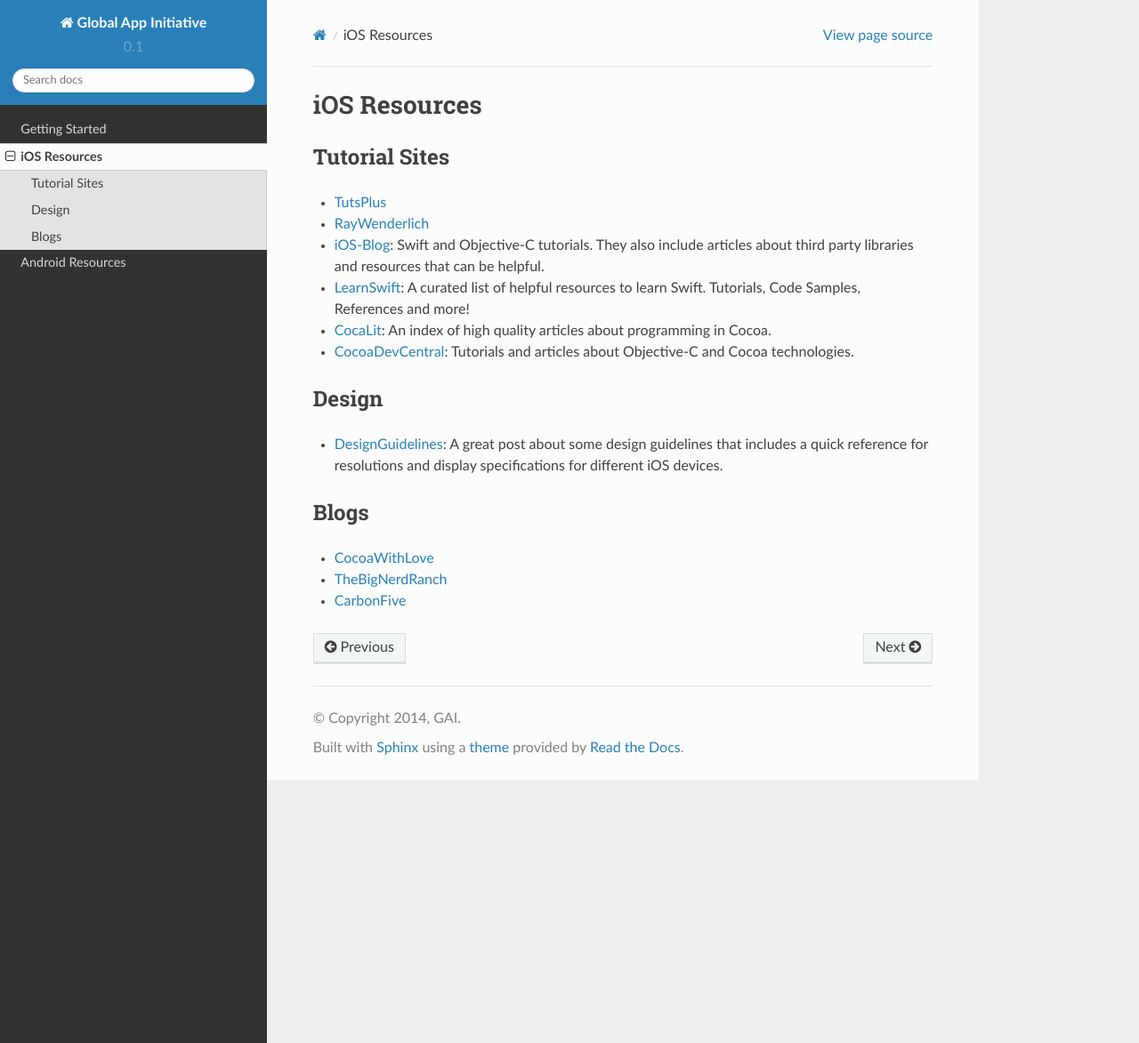
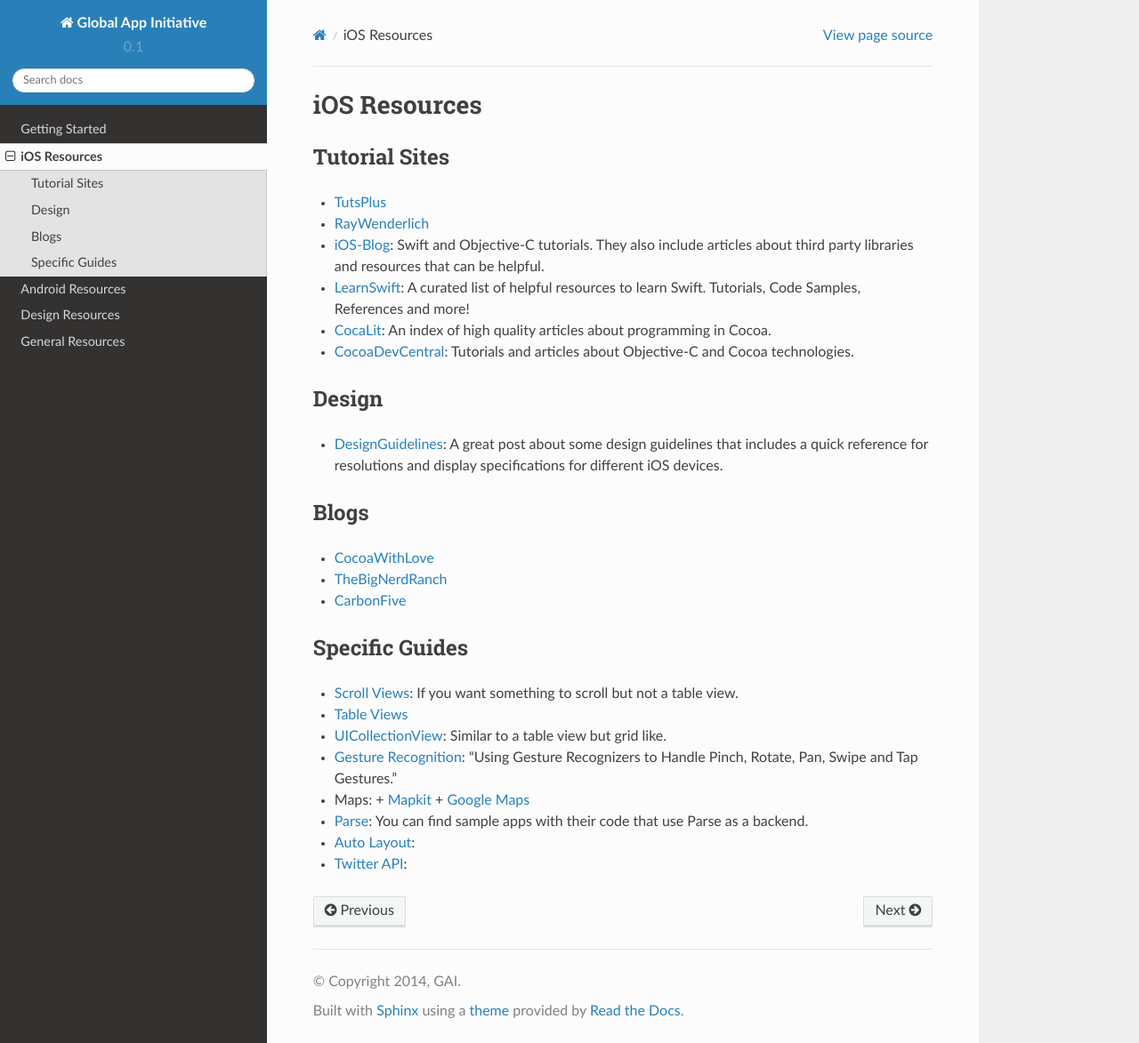
Before and after one commit to GlobalAppInitiative/Education-Resources, a Sphinx documentation site: the page built from docs/ios_resources.rst, in a window 1280 px wide and 1173 px high. Shown: the whole window at 89% size. Built offline with Sphinx 7.4.7 and the Read the Docs theme 2.0.0, drawn with Linux system fonts in a browser that asks for light colours.

Commit message:
Added Tim's, Dan's, and Calvin's suggested resources.

```diff
--- a/docs/index.rst
+++ b/docs/index.rst
@@ -18,3 +18,5 @@
    where_to_begin
    ios_resources
    android_resources
+   design_resources
+   general_resources
--- a/docs/ios_resources.rst
+++ b/docs/ios_resources.rst
@@ -39,3 +39,28 @@
 .. _CocoaWithLove: http://www.cocoawithlove.com/
 .. _TheBigNerdRanch: http://www.bignerdranch.com/blog/
 .. _CarbonFive: http://blog.carbonfive.com/category/mobile/
+
+Specific Guides
+---------------
+
+- `Scroll Views`_: If you want something to scroll but not a table view.
+- `Table Views`_
+- UICollectionView_: Similar to a table view but grid like.
+- `Gesture Recognition`_: "Using Gesture Recognizers to Handle Pinch, Rotate, Pan, Swipe and Tap Gestures."
+- Maps:
+  + Mapkit_
+  + `Google Maps`_
+- Parse_: You can find sample apps with their code that use Parse as a backend.
+- `Auto Layout`_:
+- `Twitter API`_:
+
+
+.. _Scroll Views: http://www.raywenderlich.com/76436/use-uiscrollview-scroll-zoom-content-swift
+.. _Table Views: http://www.appcoda.com/uitableview-tutorial-storyboard-xcode5/
+.. _UICollectionView: http://www.raywenderlich.com/22324/beginning-uicollectionview-in-ios-6-part-12
+.. _Gesture Recognition: http://www.appcoda.com/ios-gesture-recognizers/
+.. _Mapkit: http://www.raywenderlich.com/21365/introduction-to-mapkit-in-ios-6-tutorial
+.. _Google Maps: http://www.raywenderlich.com/81103/introduction-google-maps-ios-sdk-swift
+.. _Parse: https://parse.com/tutorials
+.. _Auto Layout: http://www.raywenderlich.com/20881/beginning-auto-layout-part-1-of-2
+.. _Twitter API: http://www.raywenderlich.com/21558/beginning-twitter-tutorial-updated-for-ios-6
```
Also changed, not shown: docs/design_resources.rst (added, +49 -0 lines), docs/general_resources.rst (added, +33 -0 lines).
